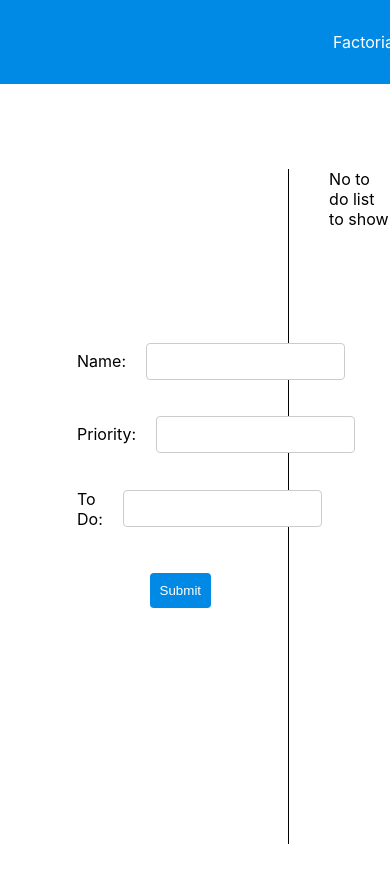
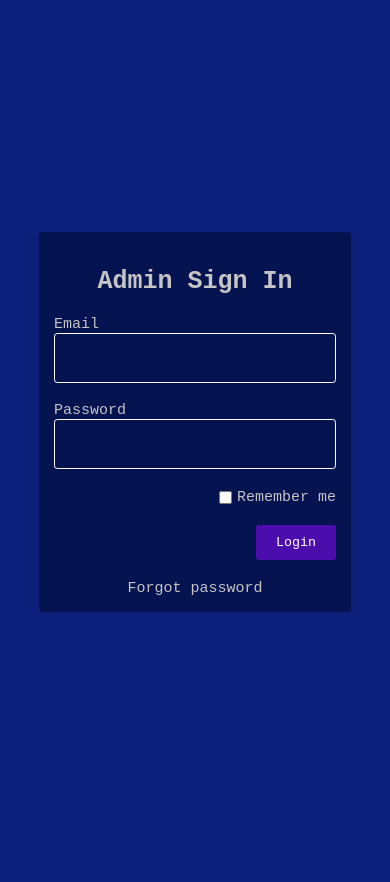
Before and after one commit to LinThitHtwe/TeamOneAssignmentToDo, a React (Create React App) app: page / in a window 390 px wide. Shown: the top 882 px of the page. Built offline with nearby package versions, Linux system fonts and the light colour scheme.

Commit message:
[add] initial users and login

```diff
--- a/src/App.js
+++ b/src/App.js
@@ -1,11 +1,54 @@
 import logo from "./logo.svg";
 import "./App.css";
+import Login from "./pages/Login";
 import Factorial from "./pages/Factorial";
 import ToDo from "./pages/ToDo";
 import Navbar from "./components/Navbar";
 import { useState } from "react";
 
 function App() {
+  localStorage.setItem(
+    "USER_DB",
+    JSON.stringify([
+      {
+        email: "mario@gmail.com",
+        password: "mario",
+      },
+      {
+        email: "onigiri@gmail.com",
+        password: "onigiri",
+      },
+      {
+        email: "bunbun@gmail.com",
+        password: "bunbun",
+      },
+    ])
+  );
+
+  const [isValid, setValid] = useState(null);
+
+  const validateUserHandler = (email, password) => {
+  const users = JSON.parse(localStorage.getItem("USER_DB"));
+  let isValided = false;
+
+    users.forEach((user) => {
+      if (user.email === email && user.password === password) {
+        isValided = true;
+        return;
+      }
+    });
+
+    if (isValided) {
+      setValid(true);
+    } else {
+      setValid(false);
+    }
+  };
+
+  const clearMsg = () => {
+    setValid(null);
+  };
+
   const [activeComponent, setActiveComponent] = useState("ToDo");
 
   const handleNavbarClick = (component) => {
@@ -14,6 +57,28 @@ function App() {
 
   return (
     <>
+      {!isValid && (
+        <Login validateUserHandler={validateUserHandler} clearMsg={clearMsg} />
+      )}
+      {isValid === false && (
+        <p
+          style={{
+            width: "60vw",
+            padding: "20px",
+            fontSize: "1.3rem",
+            background: "#FF2E2E",
+            margin: "auto",
+            color: "white",
+            position: "absolute",
+            top: "20px",
+            left: "0",
+            right: "0",
+            zIndex: "1000",
+          }}
+        >
+          Invalid email or password
+        </p>
+      )}
       <Navbar
         onNavbarClick={handleNavbarClick}
         activeComponent={activeComponent}
--- a/src/pages/Login.js
+++ b/src/pages/Login.js
@@ -1,11 +1,67 @@
-import React from "react";
+import { useState } from "react";
+import "../styles/login.css";
 
-const Login = () => {
+export default function Login({ validateUserHandler, clearMsg }) {
+  const [email, setEmail] = useState("");
+  const [password, setPassword] = useState("");
+
+  const changeEmailHandler = (event) => {
+    setEmail(event.target.value);
+    clearMsg();
+  };
+
+  const changePasswordHandler = (event) => {
+    setPassword(event.target.value);
+    clearMsg();
+  };
+
+  const submitHandler = (event) => {
+    event.preventDefault();
+    validateUserHandler(email, password);
+  };
+
   return (
-    <div>
-      <h1>Login Init</h1>
-    </div>
+    <main className="login-container">
+      <section className="left container">
+        <img
+          className="image"
+          src={process.env.PUBLIC_URL + "/undraw_team_up_re_84ok.svg"}
+          alt=""
+        />
+      </section>
+      <section className="right container">
+        <form onSubmit={(event) => submitHandler(event)} id="login-form" action="#">
+          <h2>Admin Sign In</h2>
+          <div>
+            <label htmlFor="email">Email</label>
+            <input
+              onChange={changeEmailHandler}
+              type="email"
+              id="email"
+              value={email}
+            />
+          </div>
+          <div>
+            <label htmlFor="password">Password</label>
+            <input
+              onChange={changePasswordHandler}
+              type="password"
+              id="password"
+              value={password}
+            />
+          </div>
+          <div id="remember-me-con">
+            <input type="checkbox" id="remember-me" />
+            <label htmlFor="remember-me">Remember me</label>
+          </div>
+          <div id="button-con">
+            <button type="submit">Login</button>
+          </div>
+          <a href="#" id="forgot-password">
+            Forgot password
+          </a>
+        </form>
+      </section>
+    </main>
   );
-};
-
-export default Login;
+}
--- /dev/null
+++ b/src/styles/login.css
@@ -0,0 +1,163 @@
+* {
+    padding: 0;
+    margin: 0;
+    box-sizing: border-box;
+    font-family: monospace;
+}
+
+:root {
+    --primary: #0c1f7b;
+    --secondary: #061351;
+    --buttonColor: #4b0eac;
+    --textColor: rgb(197, 197, 197);
+}
+
+body {
+    background: var(--primary);
+}
+
+.login-container {
+    width: 100vw;
+    height: 100vh;
+    margin: auto;
+    background: #0c1f7b;
+    display: flex;
+    justify-content: center;
+    position: fixed;
+    z-index: 999;
+}
+
+.container {
+    width: 400px;
+    display: flex;
+    justify-content: center;
+    align-items: center;
+}
+
+.image {
+    width: 400px;
+}
+
+form {
+    width: 300px;
+    padding: 1.5rem;
+    border-radius: 0.25rem;
+    background: var(--secondary);
+    color: var(--textColor);
+}
+
+form h2 {
+    text-align: center;
+    margin: 20px 0;
+}
+
+form div {
+    margin-bottom: 1.5rem;
+}
+
+form div input,
+label {
+    display: block;
+    width: 100%;
+}
+
+form div input {
+    height: 25px;
+    background: transparent;
+    border: 1px solid white;
+    border-radius: 0.25rem;
+    color: #fff;
+}
+
+#remember-me-con,
+#button-con {
+    display: flex;
+    justify-content: flex-end;
+    max-width: 200px;
+    margin-left: auto;
+}
+
+#remember-me-con input,
+label {
+    width: auto;
+}
+
+#remember-me {
+    margin-right: 5px;
+    height: auto;
+}
+
+#button-con button {
+    padding: 10px 20px;
+    color: white;
+    background: var(--buttonColor);
+    border: none;
+    border-radius: 0.25rem;
+    cursor: pointer;
+}
+
+form a {
+    display: block;
+    text-align: center;
+    margin-top: 20px;
+    text-decoration: none;
+    color: var(--textColor);
+}
+
+@media screen and (max-width: 768px) {
+
+    main {
+        flex-direction: column;
+        align-items: center;
+    }
+
+    .left.container {
+        display: none;
+    }
+
+    form {
+        width: 80vw;
+        padding: 30px;
+    }
+
+    form div input {
+        height: 50px;
+    }
+
+    form div label {
+        font-size: 20px;
+    }
+
+    form h2 {
+        font-size: 30px;
+    }
+
+    form a {
+        font-size: 20px;
+    }
+
+    .image {
+        display: none;
+    }
+}
+
+@media screen and (max-width: 400px) {
+
+
+    form h2 {
+        font-size: 25px;
+    }
+
+    form {
+        padding: 15px;
+    }
+
+    form div label,
+    form a {
+        font-size: 15px;
+    }
+
+    .right.container {
+        width: 100vw;
+    }
+}
```
Also changed, not shown: public/undraw_team_up_re_84ok.svg (added).
